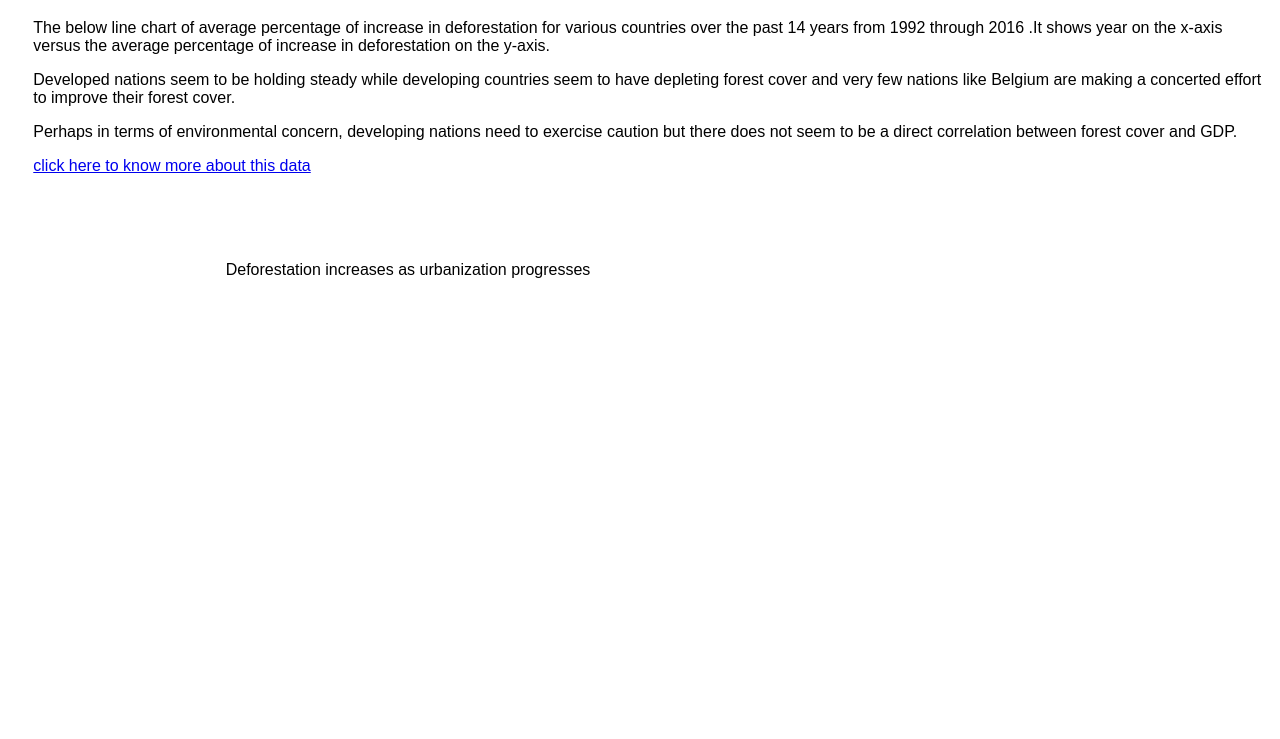
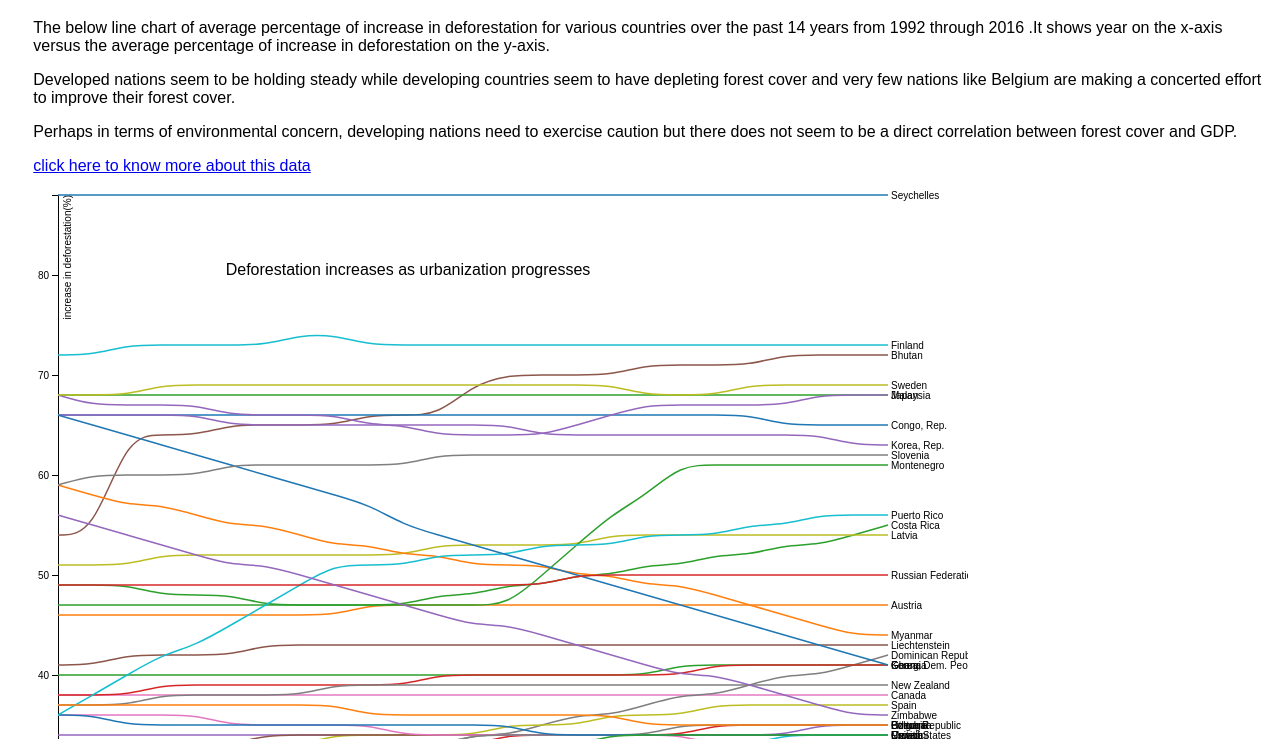
Before and after one commit to vivekraghu/cs416_data_visualization, a plain HTML site: page forestarea.html in a window 1280 px wide. Shown: the part 61-800 px from the top of the page. Drawn offline with nearby package versions, Linux system fonts and the light colour scheme; no server answers.

Commit message:
Update forestarea.html

```diff
--- a/forestarea.html
+++ b/forestarea.html
@@ -57,7 +57,7 @@ var svg = d3.select("svg"),
     g = svg.append("g").attr("transform", "translate(" + margin.left + "," + margin.top + ")");
 
 
-d3.csv("https://raw.githubusercontent.com/vivekraghu/cs416_data_vz/master/data/forest_cover_final.csv",type, function(error, data) {
+d3.csv("https://raw.githubusercontent.com/vivekraghu/cs416_data_visualization/master/data/forest_cover_final.csv",type, function(error, data) {
   if (error) throw error;
 
 var x = d3.scaleTime().range([0, width]),
```
